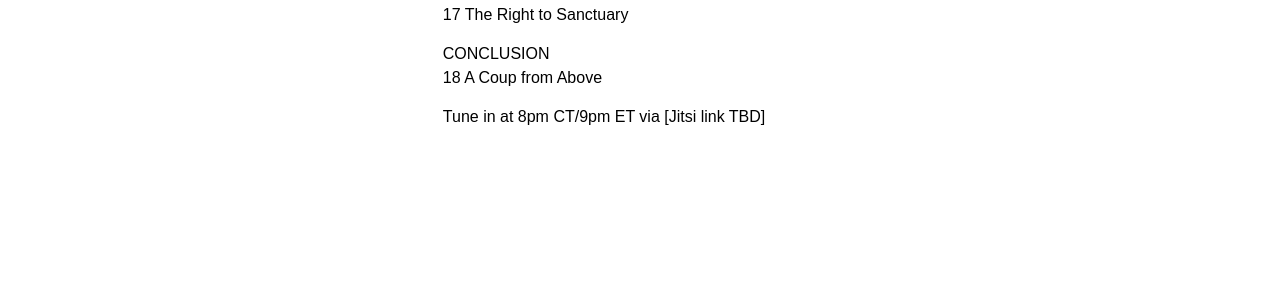
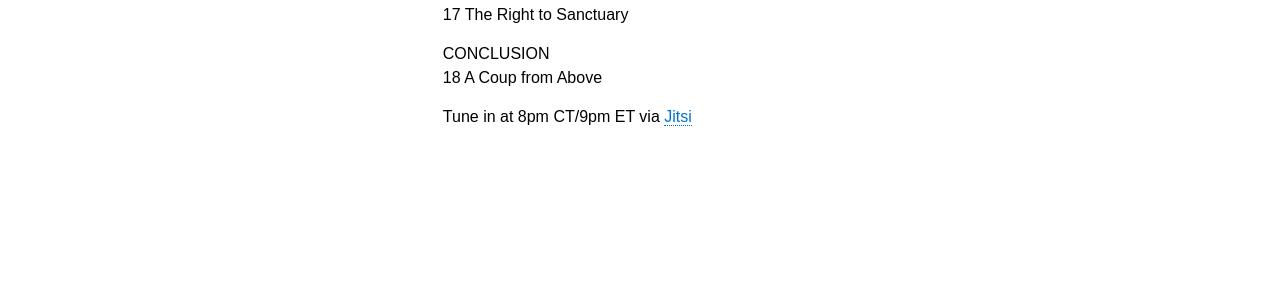
Before and after one commit to rebeccawilliams/bookclub, a Jekyll site: the page built from _posts/2020-09-14-the-age-of-surveillance-capitalism-part-5.md, in a window 1280 px wide. Shown: the part 368-668 px from the top of the page. Built offline with Jekyll 4.4.1, drawn with Linux system fonts in a browser that asks for light colours.

Commit message:
Update 2020-09-14-the-age-of-surveillance-capitalism-part-5.md

```diff
--- a/_posts/2020-09-14-the-age-of-surveillance-capitalism-part-5.md
+++ b/_posts/2020-09-14-the-age-of-surveillance-capitalism-part-5.md
@@ -15,4 +15,4 @@ categories: jekyll update
 CONCLUSION
 18 A Coup from Above
 
-Tune in at 8pm CT/9pm ET via [Jitsi link TBD]
+Tune in at 8pm CT/9pm ET via [Jitsi](https://meet.jit.si/CivicTechBookClub)
```
